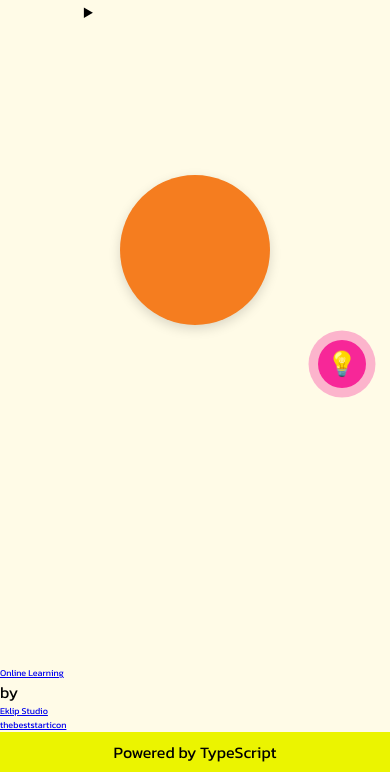
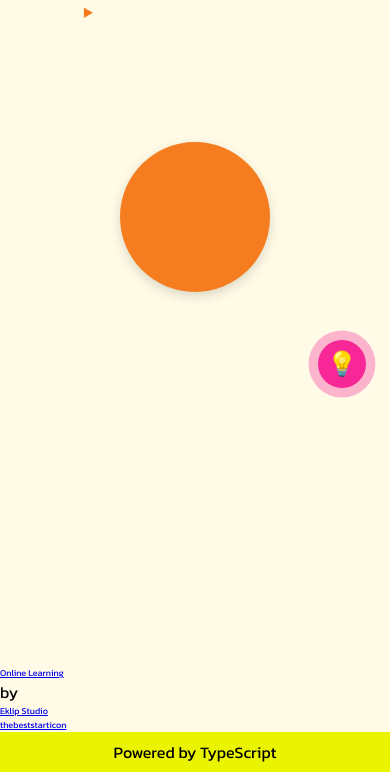
Before and after one commit to Sadullah-TANRIKULU/Aspekte-neu-Uebungen, a plain HTML site: page index.html in a window 390 px wide. Shown: the part 72-844 px from the top of the page. Drawn offline with Linux system fonts and the light colour scheme; no server answers.

Commit message:
round button wurde verschoben

```diff
--- a/styles.css
+++ b/styles.css
@@ -55,9 +55,16 @@ main {
 
 #word-container {
   text-indent: 40%;
-  margin-bottom: 2.1rem; /* Adjust as needed */
   width: 95vw;
   height: 13vh;
+}
+
+#german-word {
+  color: var(--secondary);
+}
+
+#meaning {
+  color: var(--accent);
 }
 
 
@@ -125,7 +132,6 @@ footer {
   .title { font-size: 1.2rem; }
   #word-container {
   text-indent: 20%;
-  margin-bottom: 2.1rem; /* Adjust as needed */
   width: 95vw;
   height: 13vh;
 }
```
